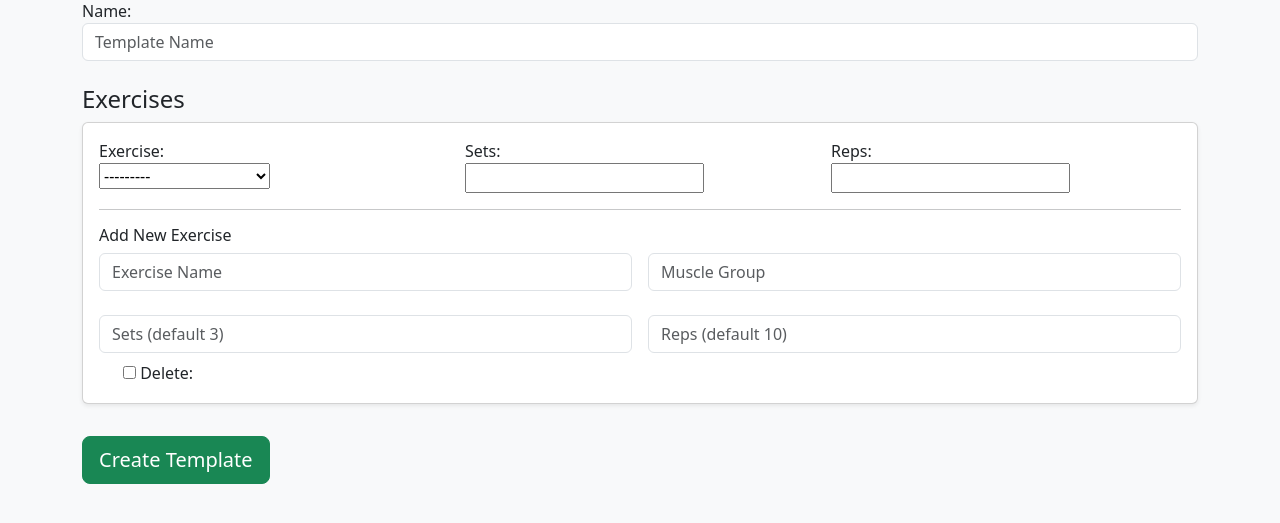
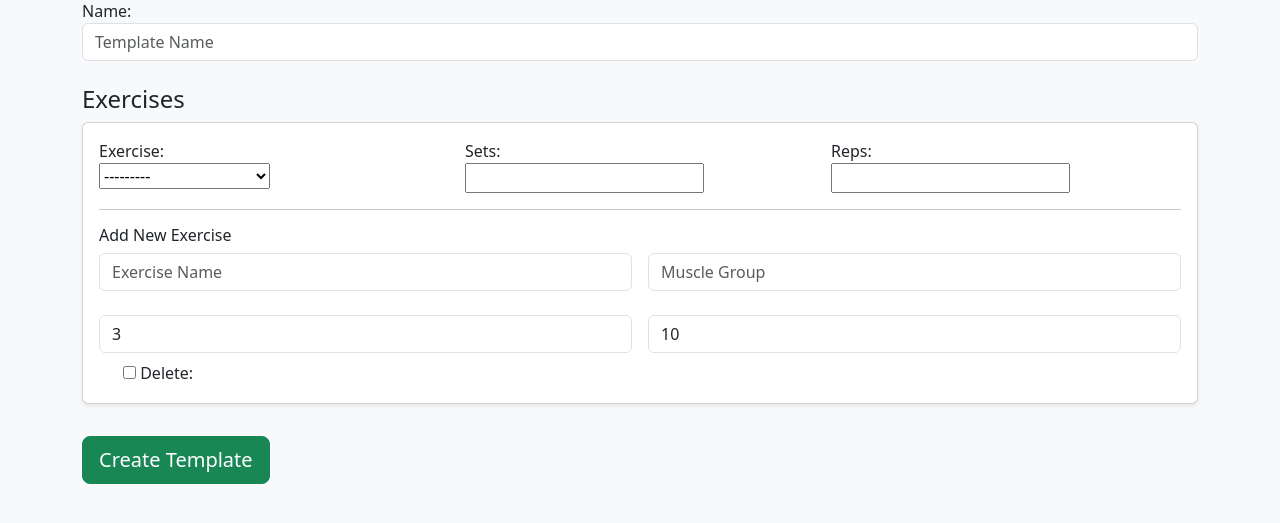
Before and after one commit to CNeiheisel/gymApp, a Django app: page /templates/create/ in a window 1280 px wide. Shown: the part 175-698 px from the top of the page. Run offline with Django 5.2, Linux system fonts and the light colour scheme; a user stored in the database is signed in; data comes from the database, SQL or seed files in the repository.

Commit message:
Update create_template.html

```diff
--- a/workouts/templates/workouts/create_template.html
+++ b/workouts/templates/workouts/create_template.html
@@ -63,12 +63,15 @@
                     </div>
                 </div>
 
+                <!-- Defaults applied if left blank -->
                 <div class="row g-3 mt-2">
                     <div class="col-md-6">
-                        <input type="number" name="form-{{ forloop.counter0 }}-sets" class="form-control" placeholder="Sets (default 3)">
+                        <input type="number" name="form-{{ forloop.counter0 }}-sets" class="form-control"
+                               value="3" min="1" placeholder="Sets (default 3)">
                     </div>
                     <div class="col-md-6">
-                        <input type="number" name="form-{{ forloop.counter0 }}-reps" class="form-control" placeholder="Reps (default 10)">
+                        <input type="number" name="form-{{ forloop.counter0 }}-reps" class="form-control"
+                               value="10" min="1" placeholder="Reps (default 10)">
                     </div>
                 </div>
 
```
